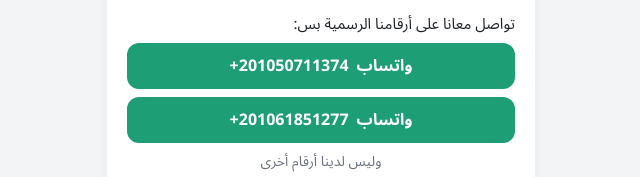
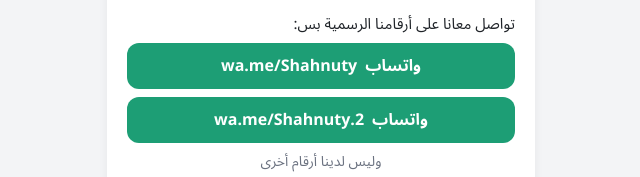
Before and after one commit to shahnuty/shahnuty.github.io, a plain HTML site: page v/index.html in a window 1280 px wide. Both pictures are taken after typing "Sample" into the empty fields and a click on the button "تحقق". Shown: the part 285-462 px from the top of the page, without its empty margins (319-959 px from the left). Drawn offline with Linux system fonts and the light colour scheme.

Commit message:
WhatsApp links instead of numbers

```diff
--- a/v/index.html
+++ b/v/index.html
@@ -82,8 +82,8 @@
     </div>
     <div id="contact" class="contact" hidden>
       <p id="ctTitle">للتواصل معانا على أرقامنا الرسمية بس:</p>
-      <a class="btn wa" href="https://wa.me/201050711374" target="_blank" rel="noopener">واتساب <span class="num">+201050711374</span></a>
-      <a class="btn wa" href="https://wa.me/201061851277" target="_blank" rel="noopener">واتساب <span class="num">+201061851277</span></a>
+      <a class="btn wa" href="https://wa.me/Shahnuty" target="_blank" rel="noopener">واتساب <span class="num">wa.me/Shahnuty</span></a>
+      <a class="btn wa" href="https://wa.me/Shahnuty.2" target="_blank" rel="noopener">واتساب <span class="num">wa.me/Shahnuty.2</span></a>
       <div class="only">وليس لدينا أرقام أخرى</div>
       <a class="btn wach" href="https://whatsapp.com/channel/0029Vb6Nx1Y3LdQZjf75ff23" target="_blank" rel="noopener">قناة الواتساب</a>
       <a class="btn fb" href="https://www.facebook.com/shahnuty" target="_blank" rel="noopener">صفحة الفيسبوك</a>
```
